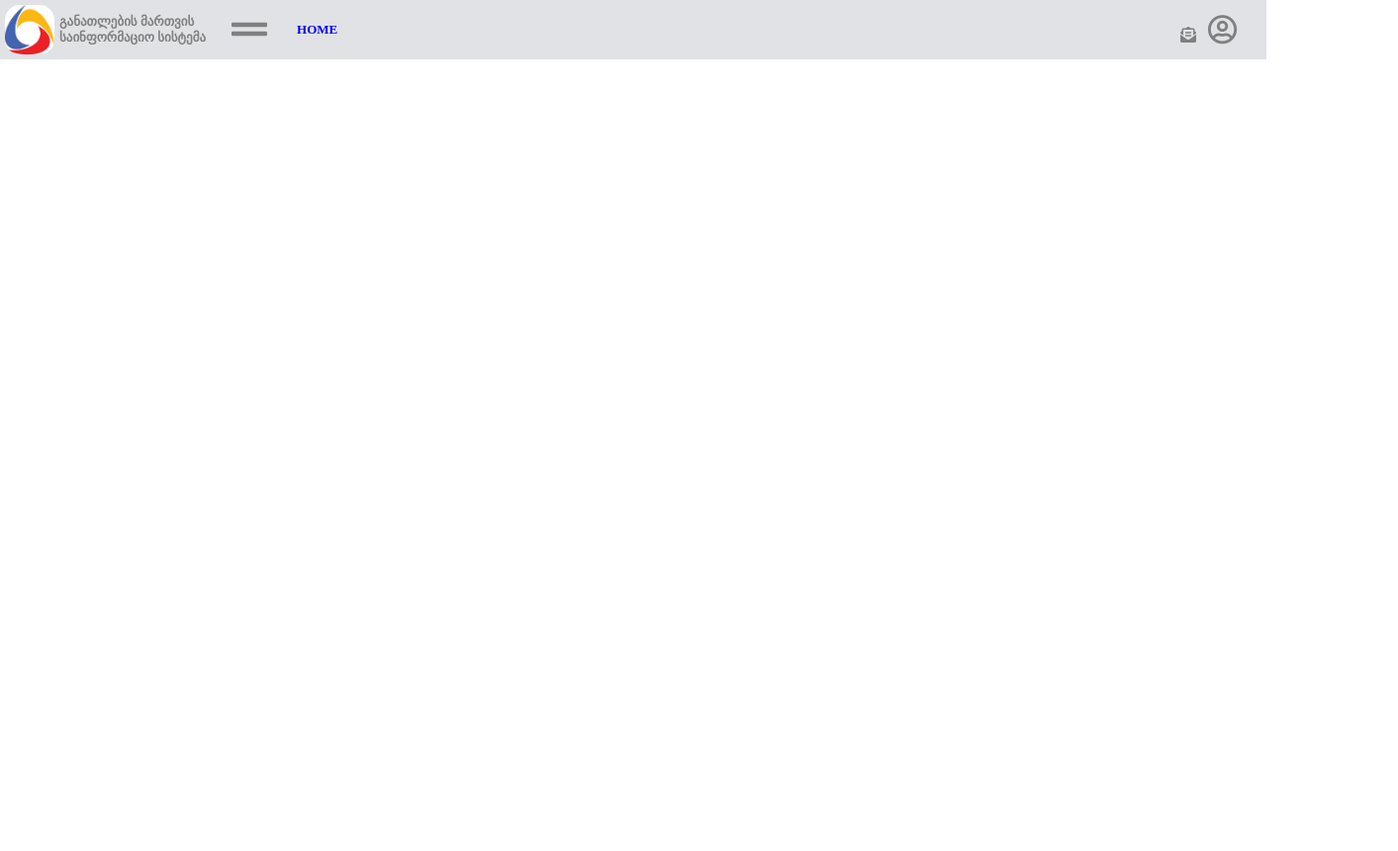
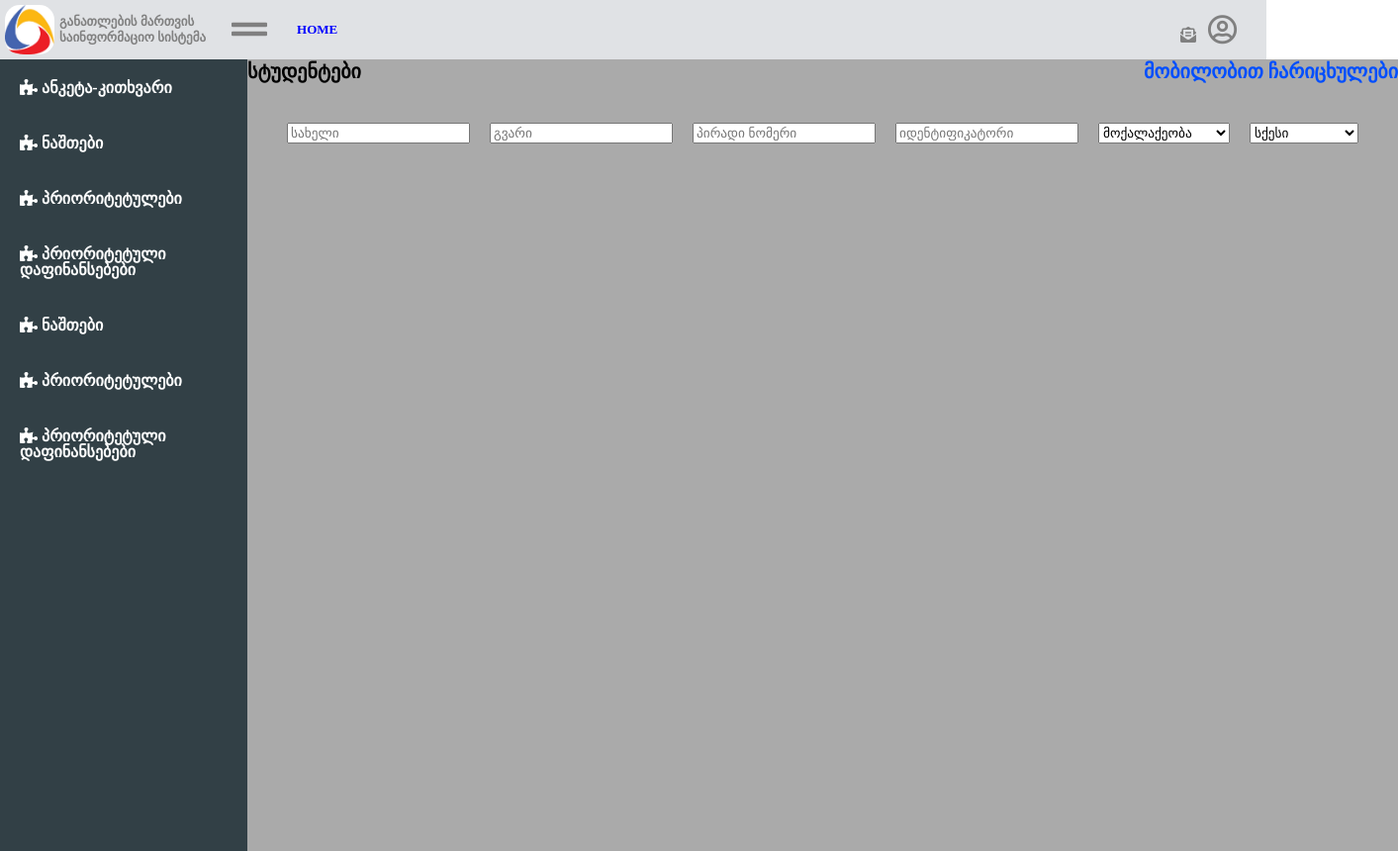
Before and after one commit to llomize/nataliii, a plain HTML site: page emis/emis.html in a window 1280 px wide. Shown: the whole page at 99% size, 1413 px wide, since content can reach past the window. Before the commit the page ends 800 px from the top, so only its background shows below. Drawn offline with Linux system fonts and the light colour scheme.

Commit message:
menu hovers

```diff
--- a/emis/1css.css
+++ b/emis/1css.css
@@ -6,45 +6,150 @@ body, ul, p, h1, h2 {
     margin: 0;
     padding: 0;
 }
-.logo{
+
+.logo {
     width: 60px;
     height: 60px;
-   padding: 5px;
+    padding: 5px;
     border-radius: 20px;
 }
-.bar{
+
+.bar {
     background-color: rgb(169 175 183 / 36%);
     width: 100%;
     display: flex;
     align-items: center;
     justify-content: space-between;
 }
-.bar-p{
+
+.bar-p {
     color: gray;
     font-weight: bold;
     font-size: small;
 }
-.line-icon{
+
+.line-icon {
     padding: 0px 0px 0px 26px;
     color: gray;
     font-size: 36px;
 }
-.bar-a{
+
+.bar-a {
     text-decoration: none;
     font-size: 13px;
     color: blue;
     font-weight: bold;
     padding-left: 30px;
 }
-.letter1{
+
+.letter1 {
     display: flex;
     align-items: center;
 }
-.letter{
+
+.letter {
     color: gray;
     padding-right: 30px;
 }
-.text{
+
+.text {
     font-size: 30px;
     padding-left: 8px;
 }
+
+.main {
+    display: flex;
+    min-height: 100vh;
+}
+
+.nav-1 {
+    display: flex;
+    flex-direction: column;
+    max-width: 500px;
+    background-color: #324046;
+    min-width: 250px;
+}
+.nav-1-header2{
+    display: flex;
+    flex-direction: column;
+    position: relative;
+}
+.nav-1-header2-hidden{
+    position: absolute;
+    visibility: hidden;
+    transition: visibility 1s linear, opacity 1s linear;
+    opacity: 0;
+    right:  0;
+    left: 100%;
+    background-color: #324046;
+    min-width: 241px;
+    display: flex;
+    flex-direction: column;
+}
+
+.nav-1-header2:hover .nav-1-header2-hidden{
+    visibility: visible;
+    opacity: 1;
+}
+.nav-1-header2-hidden>i:hover{
+    background-color: #dc392d;
+}
+
+.nav-1  i {
+    padding: 20px;
+    color: white;
+}
+
+.puzzle {
+    display: none !important;
+    background-color: #346881;
+    margin-left: 10px;
+
+    /*visibility: hidden;*/
+    /*transition: visibility 1s linear, opacity 1s linear;*/
+    /*opacity: 0;*/
+}
+.puzz:hover .puzzle{
+    display: inline-block !important;
+    /*visibility: visible;*/
+    /*opacity: 1;*/
+}
+.puzz:hover{
+    background-color: #346881;
+}
+.puzz{
+    display: flex;
+    flex-direction: column;
+    color: black;
+}
+.nav-2{
+    background-color: rgba(128, 128, 128, 0.67);
+    width: 100%;
+}
+.nav2-p{
+    font-weight: bold;
+    font-size: 20px;
+}
+.pp{
+    display: flex;
+    justify-content: space-between;
+}
+
+.nav2-2p{
+    justify-content: space-between;
+    color: #004eff;
+    font-weight: bold;
+    font-size: 20px;
+}
+.line-1{
+    padding: 30px;
+    display: flex;
+}
+.line-1>input{
+    flex:1;
+    margin: 10px;
+}
+.line-1>select{
+    flex:1;
+    margin: 10px;
+}
--- a/emis/emis.html
+++ b/emis/emis.html
@@ -10,17 +10,65 @@
           href="https://cdnjs.cloudflare.com/ajax/libs/font-awesome/5.15.4/css/all.min.css">
 </head>
 <body>
-    <div class="bar">
-        <div class="letter1">
+<div class="bar">
+    <div class="letter1">
         <img src="unnamed.jpg" class="logo">
         <p class="bar-p">განათლების მართვის <br/>საინფორმაციო სისტემა</p>
         <i class="fas fa-grip-lines line-icon"></i>
         <a class="bar-a">HOME</a>
+    </div>
+    <div class="letter">
+        <i class="fas fa-envelope-open-text "></i>
+        <i class="far fa-user-circle text"></i>
+    </div>
+</div>
+<div class="main">
+    <div class="nav-1">
+        <div class="puzz">
+            <i class="fas fa-puzzle-piece "> ანკეტა-კითხვარი</i>
+            <i class="puzzle"> დაფინანსებები</i>
+            <i class="puzzle"> დათვლის დავალებები</i>
+            <i class="puzzle"> გადარიცხვების არქივი</i>
+            <i class="puzzle"> სტუდენტები</i>
         </div>
-        <div class="letter">
-            <i class="fas fa-envelope-open-text "></i>
-            <i class="far fa-user-circle text"></i>
+        <div class="nav-1-header2">
+            <i class="fas fa-puzzle-piece "> ნაშთები</i>
+            <div class="nav-1-header2-hidden">
+                <i class="fas fa-puzzle-piece "> პრიორიტეტულები</i>
+                <i class="fas fa-puzzle-piece "> პრიორიტეტული დაფინანსებები</i>
+                <i class="fas fa-puzzle-piece "> ნაშთები</i>
+            </div>
+        </div>
+        <i class="fas fa-puzzle-piece "> პრიორიტეტულები</i>
+        <i class="fas fa-puzzle-piece "> პრიორიტეტული დაფინანსებები</i>
+        <i class="fas fa-puzzle-piece "> ნაშთები</i>
+        <i class="fas fa-puzzle-piece "> პრიორიტეტულები</i>
+        <i class="fas fa-puzzle-piece "> პრიორიტეტული დაფინანსებები</i>
+    </div>
+    <div class="nav-2">
+        <div class="pp">
+        <p class="nav2-p">სტუდენტები</p>
+        <p class="nav2-2p">მობილობით ჩარიცხულები</p>
+        </div>
+        <div class="line-1">
+            <input type="text" placeholder="სახელი">
+            <input type="text" placeholder="გვარი">
+            <input type="text" placeholder="პირადი ნომერი">
+            <input type="text" placeholder="იდენტიფიკატორი">
+            <select name="განათლება" id="განათლება">
+                <option value="განათლება">მოქალაქეობა</option>
+                <option value="განათლება">საქართველო</option>
+                <option value="განათლება">დიდი ბრიტანეთი</option>
+                <option value="განათლება">გერმანია</option>
+                <option value="განათლება">უკრაინა</option>
+            </select>
+            <select name="სქესი" id="სქესი">
+                <option value="განათლება">სქესი</option>
+                <option value="განათლება">მდედრობითი</option>
+                <option value="განათლება">მამრობითი</option>
+            </select>
         </div>
     </div>
+</div>
 </body>
 </html>
```
